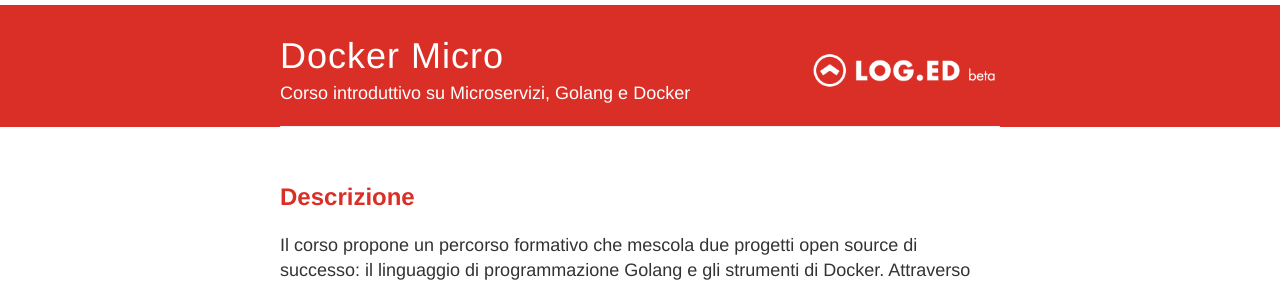
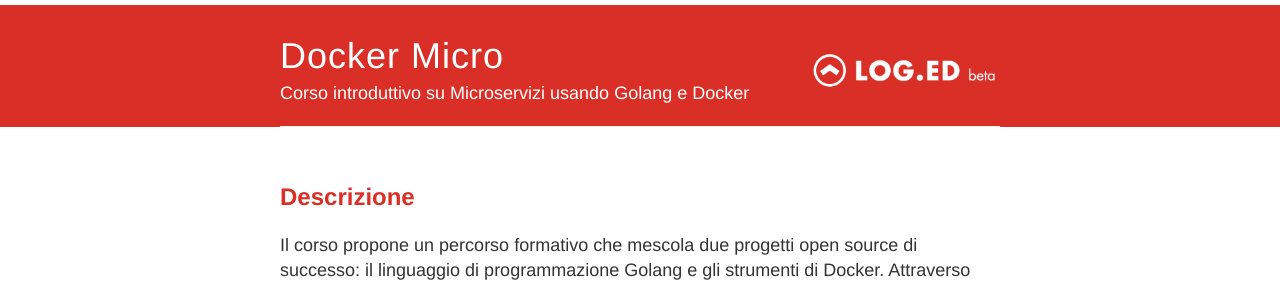
Before and after one commit to LOG-ED/docker-micro, a Jekyll site: the page built from index.md, in a window 1280 px wide. Shown: the top 282 px of the page. Built offline with Jekyll 4.4.1, drawn with Linux system fonts in a browser that asks for light colours; nearby versions of some CDN libraries; our own code applies the rules of GitHub Pages for plain Markdown files.

Commit message:
update metadata

```diff
--- a/_config.yml
+++ b/_config.yml
@@ -1,5 +1,5 @@
 name: Docker Micro
-description: Corso introduttivo su Microservizi, Golang e Docker
+description: Corso introduttivo su Microservizi usando Golang e Docker
 
 #
 # Flags below are optional
```
